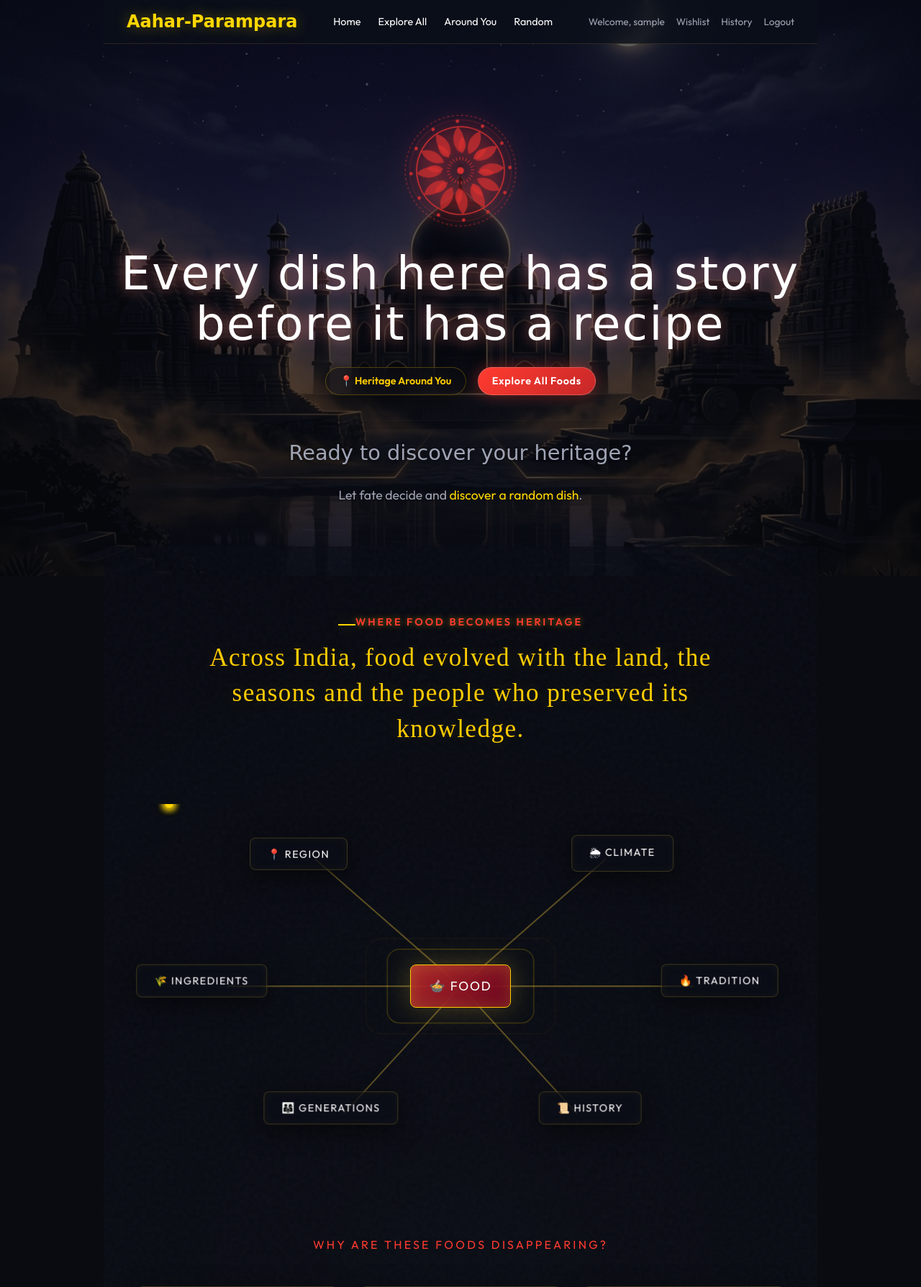
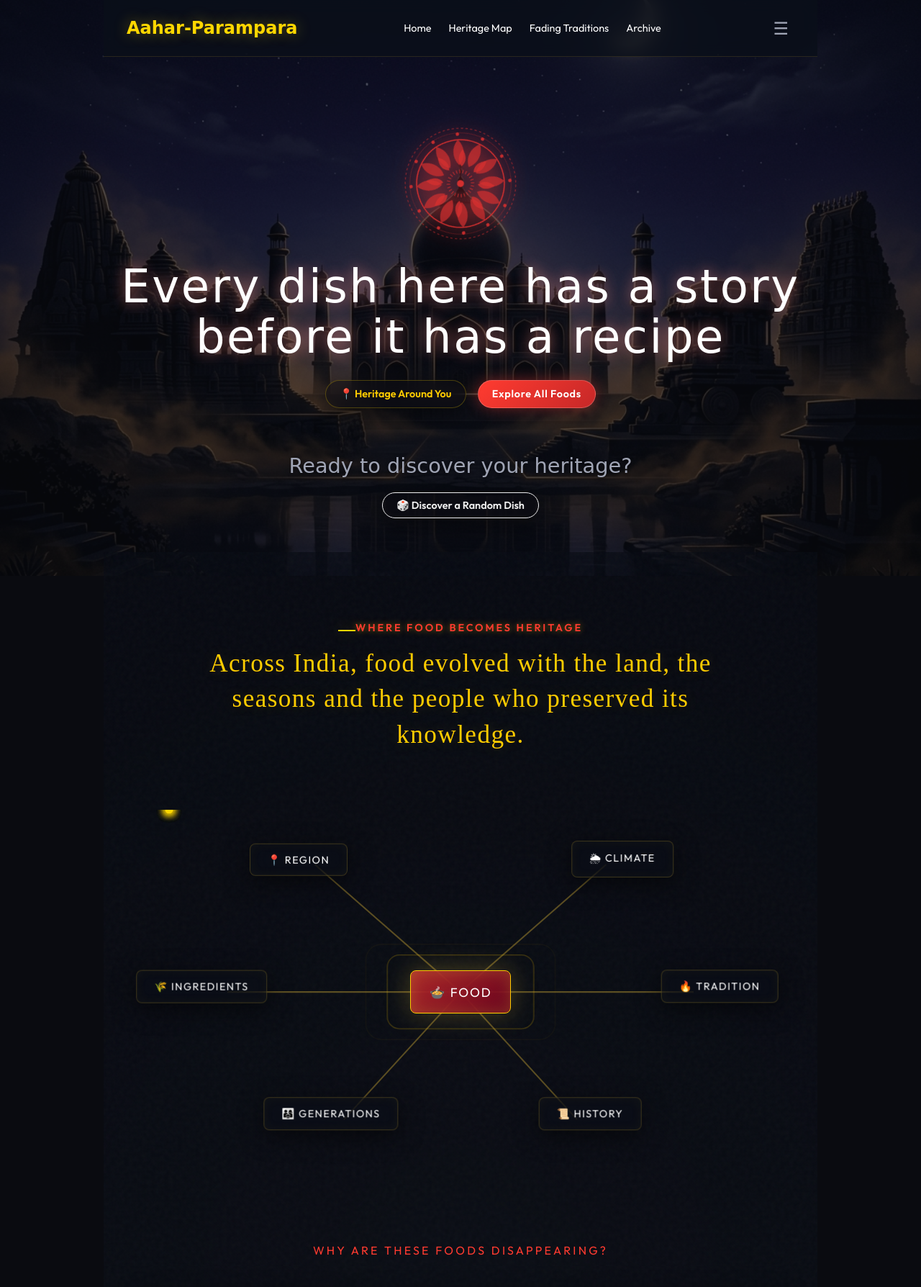
Before and after one commit to mathavnkabil8-art/aahar-parampara, a Flask app: page /home in a window 1280 px wide. Shown: the top 1788 px of the page at 72% size. Run offline with Flask 3, Linux system fonts and the light colour scheme; the visitor is signed in with stand-in values (Sample User, id 1); some web fonts are replaced.

Commit message:
Update home.html

```diff
--- a/templates/home.html
+++ b/templates/home.html
@@ -6,20 +6,26 @@
 <div class="topbar" style="display: flex; justify-content: space-between; align-items: center; padding: 1rem 2rem; background: rgba(10, 15, 26, 0.8); backdrop-filter: blur(10px); border-bottom: 1px solid rgba(212,175,55,0.15); position: sticky; top: 0; z-index: 1000;">
   <div class="brand" style="font-size: 1.5rem; font-weight: bold; color: var(--accent-gold);">Aahar-Parampara</div>
   <div class="nav-links" style="display: flex; gap: 1.5rem; font-size: 0.9rem;">
-    <a href="{{ url_for('home') }}" style="color: #fff; text-decoration: none; transition: color 0.3s;">Home</a>
-    <a href="{{ url_for('explore_all') }}" style="color: #fff; text-decoration: none; transition: color 0.3s;">Explore All</a>
-    <a href="{{ url_for('around_you') }}" style="color: #fff; text-decoration: none; transition: color 0.3s;">Around You</a>
-    <a href="{{ url_for('random_food') }}" style="color: #fff; text-decoration: none; transition: color 0.3s;">Random</a>
+    <a href="#" style="color: #fff; text-decoration: none; transition: color 0.3s;">Home</a>
+    <a href="#heritage" style="color: #fff; text-decoration: none; transition: color 0.3s;">Heritage Map</a>
+    <a href="#disappearing" style="color: #fff; text-decoration: none; transition: color 0.3s;">Fading Traditions</a>
+    <a href="#gallery" style="color: #fff; text-decoration: none; transition: color 0.3s;">Archive</a>
   </div>
-  <div style="font-size:.85rem; color:var(--text-soft); display: flex; align-items: center; gap: 1rem;">
-    Welcome, {{ user_name }}
+
+  <div style="position: relative;">
+    <div style="font-size:1.5rem; color:var(--text-soft); cursor: pointer; padding: 0.5rem;" onclick="document.getElementById('user-menu').style.display = document.getElementById('user-menu').style.display === 'none' ? 'flex' : 'none';">
+      ☰
+    </div>
+    <div id="user-menu" style="display: none; position: absolute; right: 0; top: 100%; background: rgba(10, 15, 26, 0.95); padding: 1rem; border-radius: 8px; border: 1px solid rgba(212,175,55,0.3); flex-direction: column; gap: 0.8rem; margin-top: 0.5rem; min-width: 150px; text-align: left; box-shadow: 0 4px 12px rgba(0,0,0,0.5);">
+      <span style="color: var(--text-soft); font-size: 0.85rem; border-bottom: 1px solid rgba(255,255,255,0.1); padding-bottom: 0.5rem; margin-bottom: 0.2rem;">Welcome, {{ user_name }}</span>
       {% if current_user.is_authenticated %}
       <a href="{{ url_for('wishlist') }}" style="color: var(--accent-gold-pale); text-decoration: none;">Wishlist</a>
       <a href="{{ url_for('history') }}" style="color: var(--accent-gold-pale); text-decoration: none;">History</a>
-    <a href="{{ url_for('logout') }}" style="color: var(--accent-gold-pale); text-decoration: none;">Logout</a>
+      <a href="{{ url_for('logout') }}" style="color: #FF3B30; text-decoration: none; margin-top: 0.5rem;">Logout</a>
       {% else %}
       <a href="{{ url_for('login') }}" style="color: var(--accent-gold-pale); text-decoration: none;">Login</a>
       {% endif %}
+    </div>
   </div>
 </div>
 
@@ -32,15 +38,15 @@
   </div>
 
   <div style="margin-top: 3.5rem;">
-    <p class="explore-subtitle" style="font-size: 1.8rem; margin-bottom: 0.8rem; text-shadow: 0 2px 4px rgba(0,0,0,0.5);">Ready to discover your heritage?</p>
-    <p style="text-align:center; color: var(--text-soft); font-size: 1.1rem; text-shadow: 0 1px 2px rgba(0,0,0,0.5);">
-      Let fate decide and <a href="{{ url_for('random_food') }}" class="random-link">discover a random dish</a>.
-    </p>
+    <p class="explore-subtitle" style="font-size: 1.8rem; margin-bottom: 1.2rem; text-shadow: 0 2px 4px rgba(0,0,0,0.5);">Ready to discover your heritage?</p>
+    <div style="text-align:center;">
+      <a href="{{ url_for('random_food') }}" class="btn-ghost" style="font-size: 0.9rem; padding: 0.5rem 1.2rem; border-color: var(--accent-gold-pale); color: var(--accent-gold-pale);">🎲 Discover a Random Dish</a>
+    </div>
   </div>
 </div>
 
 <!-- Cinematic Heritage Section -->
-<section class="heritage-cinematic">
+<section class="heritage-cinematic" id="heritage" style="scroll-margin-top: 80px;">
   <div class="cinematic-header scroll-anim">
     <span class="eyebrow">Where Food Becomes Heritage</span>
     <h2>Across India, food evolved with the land, the seasons and the people who preserved its knowledge.</h2>
@@ -89,7 +95,7 @@
 
 
 
-  <div class="fading-heritage scroll-anim">
+  <div class="fading-heritage scroll-anim" id="disappearing" style="scroll-margin-top: 80px;">
     <h3 class="fading-title">WHY ARE THESE FOODS DISAPPEARING?</h3>
     <div class="fading-grid">
       <div class="f-card">
@@ -140,7 +146,7 @@ document.addEventListener("DOMContentLoaded", function() {
 </script>
 
 <!-- Featured Foods Gallery -->
-<div class="gallery-section">
+<div class="gallery-section" id="gallery" style="scroll-margin-top: 80px;">
   <div class="gallery-heading">
     <h2>Glimpses from the Archive</h2>
     <span class="gallery-hint">Scroll to explore →</span>
```
Lines whose indentation alone changed are shown as unchanged.
